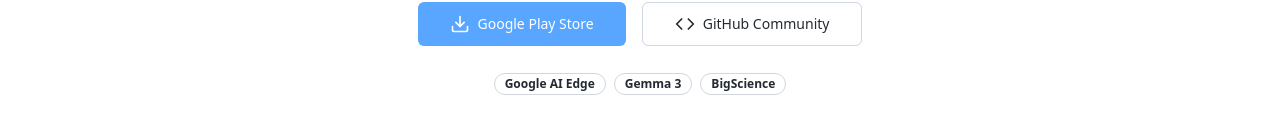
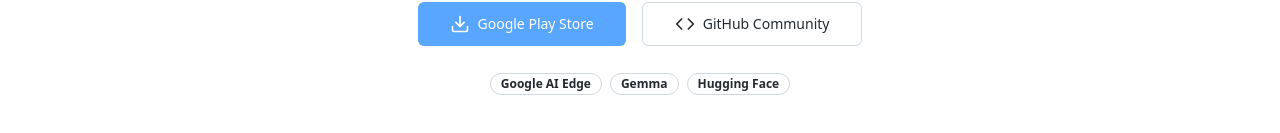
Before and after one commit to amp-soft/amp-soft.github.io, a React (Vite) app: page / in a window 1280 px wide. Shown: the part 2964-3097 px from the top of the page. Built offline with nearby package versions, Linux system fonts and the light colour scheme; no server answers.

Commit message:
Updating links and packages

```diff
--- a/src/features/Home/HomePage.tsx
+++ b/src/features/Home/HomePage.tsx
@@ -161,12 +161,12 @@
       url: 'https://ai.google.dev/edge',
     },
     {
-      name: 'Gemma 3',
+      name: 'Gemma',
       url: 'https://ai.google.dev/gemma/docs/core',
     },
     {
-      name: 'BigScience',
-      url: 'https://bigscience.huggingface.co/',
+      name: 'Hugging Face',
+      url: 'https://huggingface.co/huggingface',
     },
   ]
 };
```
Also changed, not shown: 1 other file (tests, documents, lock files or other folders).
